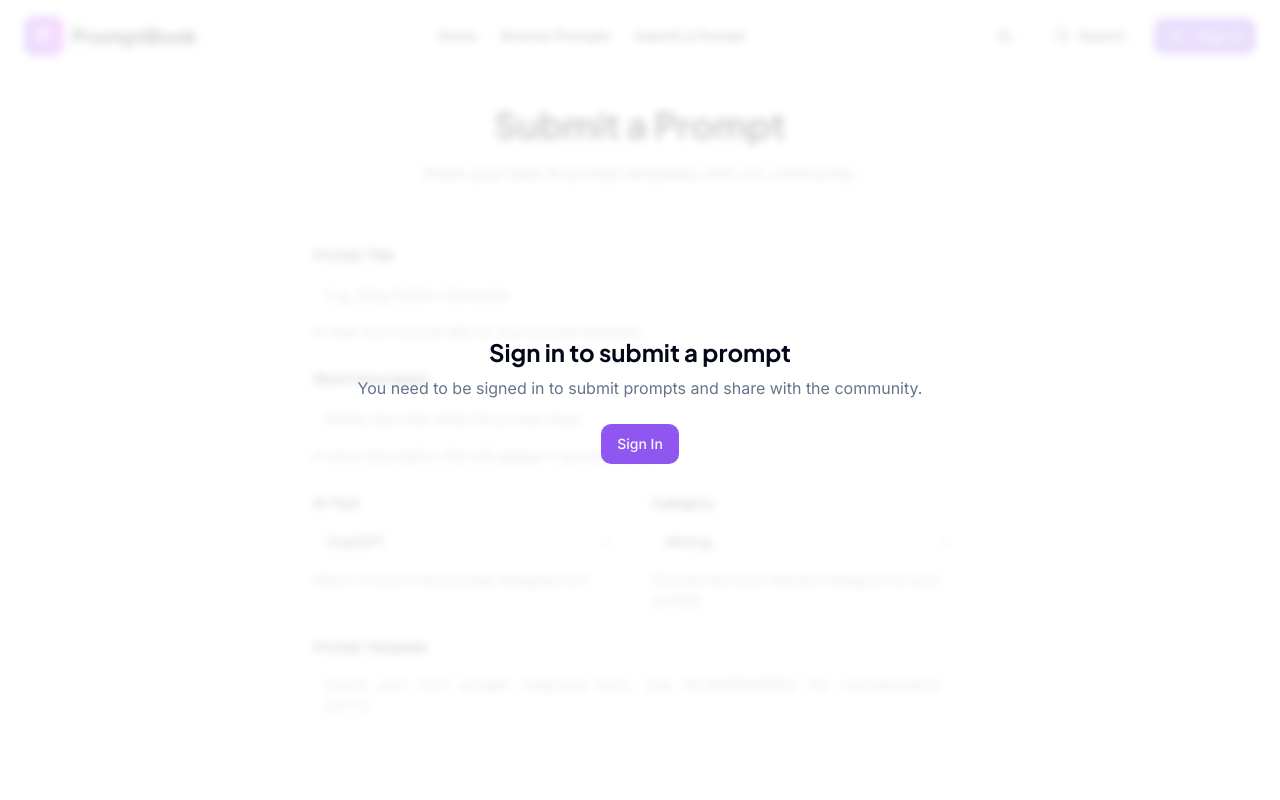
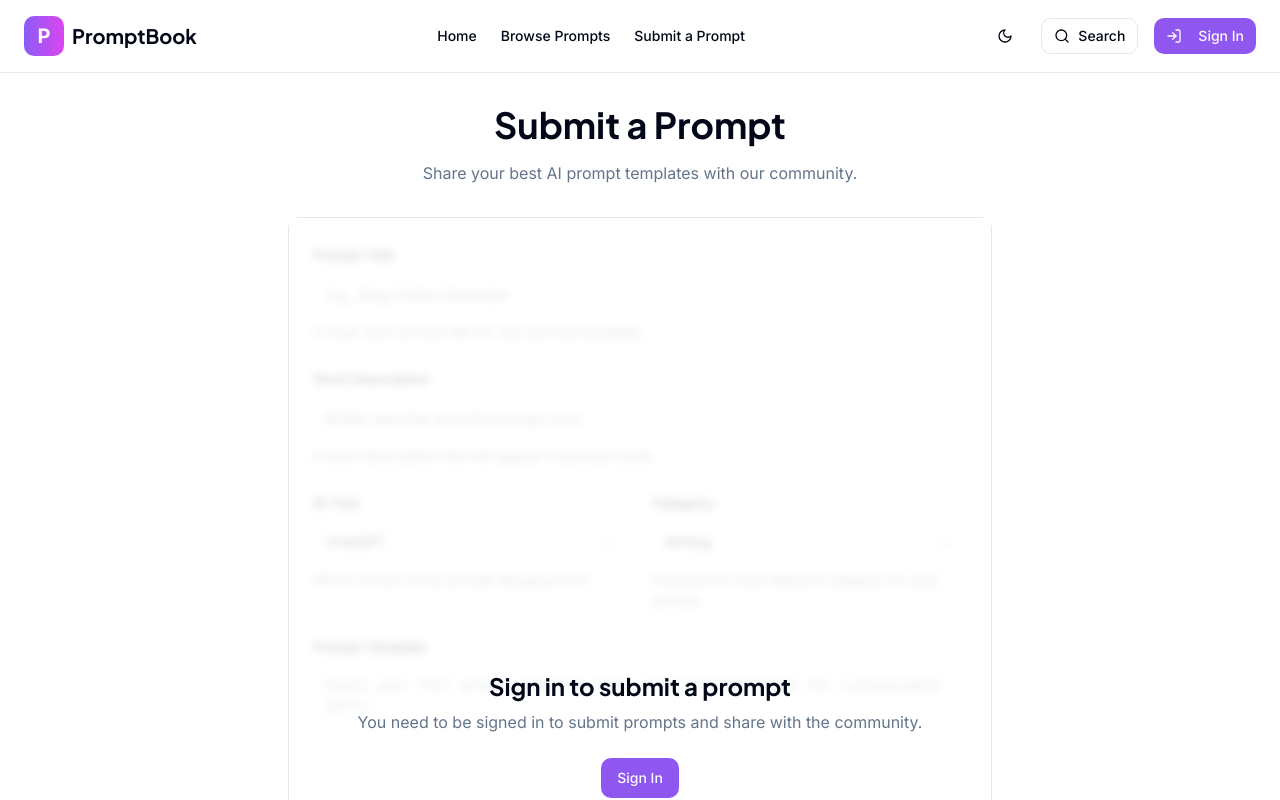
Before and after one commit to polcham/prompt-playbook-studio, a React (Vite) app: page /submit in a window 1280 px wide. Shown: the top 800 px of the page. Built offline with nearby package versions, Linux system fonts and the light colour scheme.

Commit message:
Fix: Submit page navigation bar visibility
Ensure the navigation bar remains visible on the submit page regardless of user sign-in status.

```diff
--- a/src/pages/Submit.tsx
+++ b/src/pages/Submit.tsx
@@ -99,7 +99,7 @@ const Submit = () => {
             </p>
           </div>
 
-          <Card>
+          <Card className="relative">
             {!isAuthenticated && (
               <div className="absolute inset-0 bg-background/80 backdrop-blur-sm z-10 flex flex-col items-center justify-center p-6 text-center">
                 <h2 className="text-2xl font-bold mb-2">Sign in to submit a prompt</h2>
```
